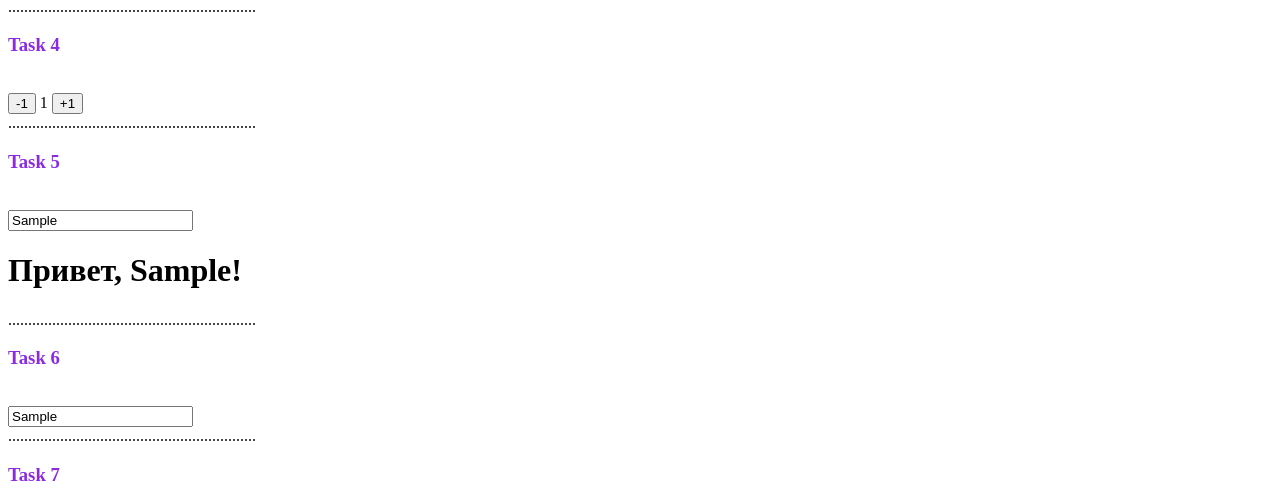
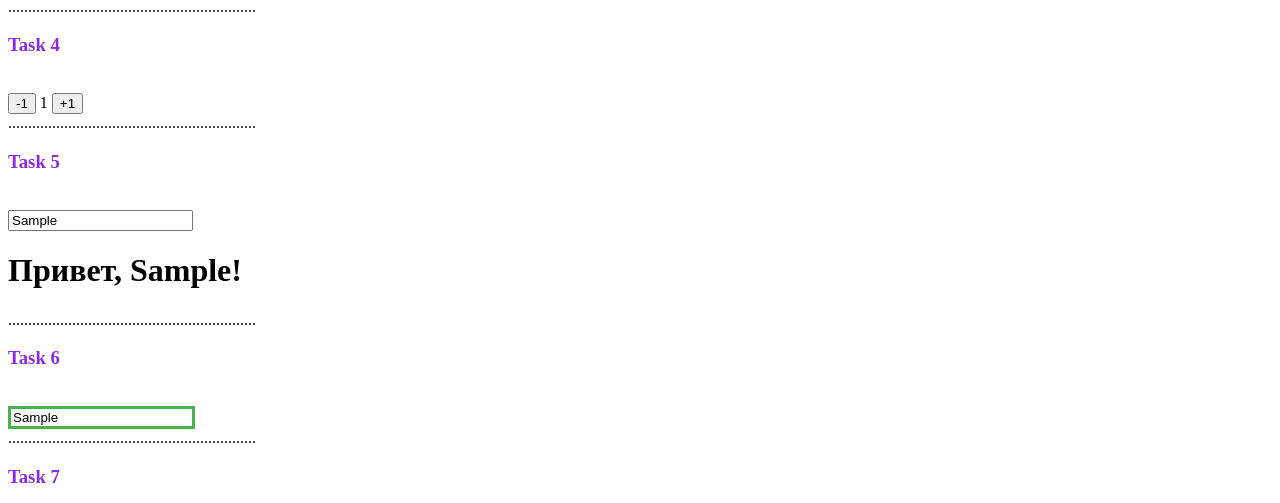
Before and after one commit to Nickmarina/goit-js-hw-07, a plain HTML site: page index.html in a window 1280 px wide. Both pictures are taken after typing "Sample", "Sample" into the empty fields and a click on the button "+1". Shown: the part 1119-1622 px from the top of the page. Drawn offline with Linux system fonts and the light colour scheme.

Commit message:
Добавляет Task 6

```diff
--- a/css/style.css
+++ b/css/style.css
@@ -7,3 +7,17 @@ h3 {
   display: flex;
   justify-content: space-around;
 }
+
+/* TASK 6 */
+
+.input {
+  border: 3px solid #bdbdbd;
+}
+
+.valid {
+  border-color: #4caf50;
+}
+
+.invalid {
+  border-color: #f44336;
+}
--- a/js/task_05.js
+++ b/js/task_05.js
@@ -16,9 +16,6 @@ function nameInput(event) {
   //   if (event.target.value !== spanRef.textContent) {
   //     spanRef.textContent = event.target.value;
   //   }
-  //   return (event.target.value = ''
-  //     ? spanRef
-  //     : (spanRef.textContent = event.target.value));
 
   return event.target.value === ''
     ? (spanRef.textContent = 'незнакомец')
--- a/js/task_06.js
+++ b/js/task_06.js
@@ -15,3 +15,28 @@
 // #validation - input.invalid {
 //     border - color: #f44336;
 // }
+
+{
+  /* <input
+    type="text"
+    id="validation-input"
+    data-length="6"
+    placeholder="Введи 6 символов"
+/>
+    <br /> */
+}
+
+const validatorRef = document.querySelector('#validation-input');
+validatorRef.classList.add('input');
+
+validatorRef.addEventListener('blur', verification);
+
+function verification(event) {
+  if (event.target.value.length === Number(event.target.dataset.length)) {
+    validatorRef.classList.remove('invalid');
+    validatorRef.classList.add('valid');
+  } else {
+    validatorRef.classList.remove('valid');
+    validatorRef.classList.add('invalid');
+  }
+}
```
